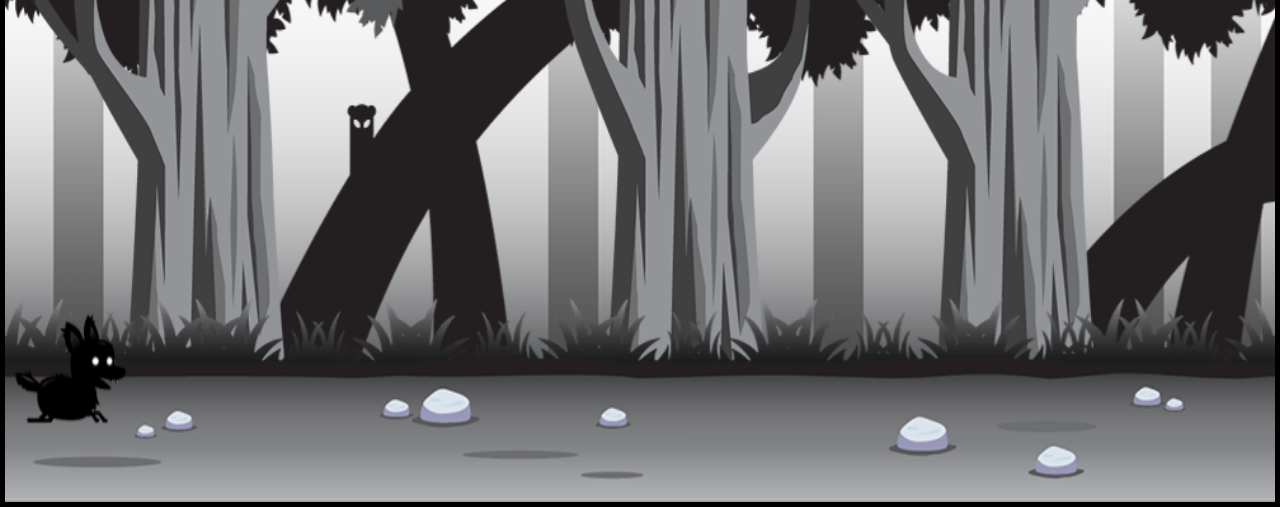
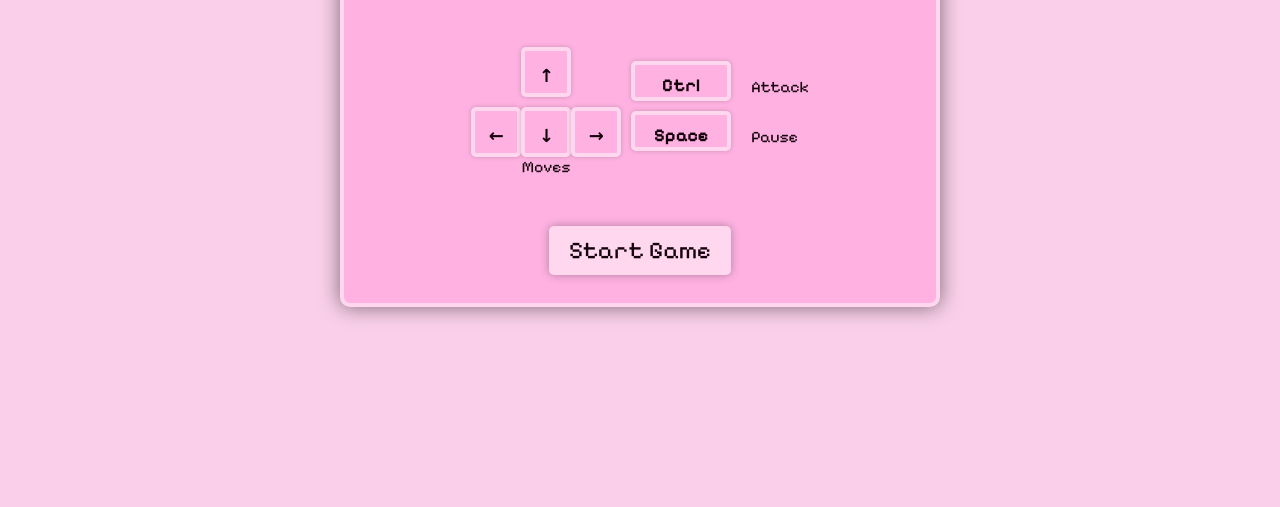
Before and after one commit to Ksy-Ksy-V/game, a plain HTML site: page index.html in a window 1280 px wide. Shown: the part 293-800 px from the top of the page. Drawn offline with Linux system fonts and the light colour scheme.

Commit message:
feat: Add initial start screen with game controls information and start button

```diff
--- a/index.html
+++ b/index.html
@@ -1,34 +1,64 @@
 <!DOCTYPE html>
 <html lang="en">
 	<head>
-    <meta charset="UTF-8">
-    <meta name="viewport" content="width=device-width, initial-scale=1.0">
+		<meta charset="UTF-8" />
+		<meta name="viewport" content="width=device-width, initial-scale=1.0" />
 		<title>Game for cat</title>
-    <link rel="preconnect" href="https://fonts.googleapis.com">
-<link rel="preconnect" href="https://fonts.gstatic.com" crossorigin>
-<link href="https://fonts.googleapis.com/css2?family=Pixelify+Sans:wght@400..700&display=swap" rel="stylesheet">
-    <link rel="stylesheet" href="style.css">
+		<link rel="preconnect" href="https://fonts.googleapis.com" />
+		<link rel="preconnect" href="https://fonts.gstatic.com" crossorigin />
+		<link
+			href="https://fonts.googleapis.com/css2?family=Pixelify+Sans:wght@400..700&display=swap"
+			rel="stylesheet"
+		/>
+		<link rel="stylesheet" href="style.css" />
 	</head>
 	<body>
+		<div id="startScreen">
+			<h1>Welcome to the Game!</h1>
+			<p>Use the following controls to play:</p>
+			<div class="controls-container">
+				<div class="move-controls">
+					<div class="key">↑</div>
+					<div class="horizontal-keys">
+						<div class="key">←</div>
+						<div class="key">↓</div>
+						<div class="key">→</div>
+					</div>
+					<div>Moves</div>
+				</div>
+				<div class="action-controls">
+					<li>
+						<div class="key space-key">Ctrl</div>
+						Attack
+					</li>
+					<li>
+						<div class="key space-key">Space</div>
+						Pause
+					</li>
+				</div>
+			</div>
+			<button id="startButton">Start Game</button>
+		</div>
+
 		<canvas id="canvas1"></canvas>
 
-    <img id="player" src="player.png">
+		<img id="player" src="player.png" />
 
-    <img id="layer1" src="layer-1.png">
-    <img id="layer2" src="layer-2.png">
-    <img id="layer3" src="layer-3.png">
-    <img id="layer4" src="layer-4.png">
-    <img id="layer5" src="layer-5.png">
+		<img id="layer1" src="layer-1.png" />
+		<img id="layer2" src="layer-2.png" />
+		<img id="layer3" src="layer-3.png" />
+		<img id="layer4" src="layer-4.png" />
+		<img id="layer5" src="layer-5.png" />
 
-    <img id="enemy_fly" src="enemy_fly.png">
-    <img id="enemy_plant" src="enemy_plant.png">
-    <img id="enemy_spider_big" src="enemy_spider_big.png">
+		<img id="enemy_fly" src="enemy_fly.png" />
+		<img id="enemy_plant" src="enemy_plant.png" />
+		<img id="enemy_spider_big" src="enemy_spider_big.png" />
 
-    <img id="fire" src="fire.png">
+		<img id="fire" src="fire.png" />
 
-    <img id="heart" src="heart.png">
+		<img id="heart" src="heart.png" />
 
-    <img id="collisionAnimation" src="boom.png">
+		<img id="collisionAnimation" src="boom.png" />
 
 		<script type="module" src="script.js"></script>
 	</body>
--- a/input.js
+++ b/input.js
@@ -1,27 +1,32 @@
 export class InputHandler {
-    constructor(game){
+	constructor(game) {
 		this.game = game;
 		this.keys = [];
-        window.addEventListener("keydown", e => {
+
+		window.addEventListener('keydown', (e) => {
 			console.log(e.key, this.keys);
-          if ((e.key === "ArrowDown" ||
-            e.key === "ArrowUp" ||
-            e.key === "ArrowLeft" ||
-            e.key === "ArrowRight" ||
-            e.key === "Enter"
-          ) && this.keys.indexOf(e.key) === -1){
+			if (
+				(e.key === 'ArrowDown' ||
+					e.key === 'ArrowUp' ||
+					e.key === 'ArrowLeft' ||
+					e.key === 'ArrowRight' ||
+					e.key === 'Control') &&
+				this.keys.indexOf(e.key) === -1
+			) {
 				this.keys.push(e.key);
-          } else if (e.key === "d") this.game.debug = !this.game.debug;
+			} else if (e.key === 'd') this.game.debug = !this.game.debug;
+		});
 
-        });
-        window.addEventListener("keyup", e => {
-            if (e.key === "ArrowDown" ||
-                e.key === "ArrowUp" ||
-                e.key === "ArrowLeft" ||
-                e.key === "ArrowRight" ||
-                e.key === "Enter"){
+		window.addEventListener('keyup', (e) => {
+			if (
+				e.key === 'ArrowDown' ||
+				e.key === 'ArrowUp' ||
+				e.key === 'ArrowLeft' ||
+				e.key === 'ArrowRight' ||
+				e.key === 'Control'
+			) {
 				this.keys.splice(this.keys.indexOf(e.key), 1);
 			}
-        })
+		});
 	}
 }
--- a/playerStates.js
+++ b/playerStates.js
@@ -31,7 +31,7 @@ export class Sitting extends State {
 			this.game.player.setState(states.RUNNING, 1);
 		} else if (input.includes('ArrowUp')) {
 			this.game.player.setState(states.RUNNING, 1);
-		} else if (input.includes('Enter')) {
+		} else if (input.includes('Control')) {
 			this.game.player.setState(states.ROLLING, 2);
 		}
 	}
@@ -60,7 +60,7 @@ export class Running extends State {
 			this.game.player.setState(states.SITTING, 0);
 		} else if (input.includes('ArrowUp')) {
 			this.game.player.setState(states.JUMPING, 1);
-		} else if (input.includes('Enter')) {
+		} else if (input.includes('Control')) {
 			this.game.player.setState(states.ROLLING, 2);
 		}
 	}
@@ -81,7 +81,7 @@ export class Jumping extends State {
 	handleInput(input) {
 		if (this.game.player.vy > this.game.player.weight) {
 			this.game.player.setState(states.FALLING, 1);
-		} else if (input.includes('Enter')) {
+		} else if (input.includes('Control')) {
 			this.game.player.setState(states.ROLLING, 2);
 		} else if (input.includes('ArrowDown')) {
 			this.game.player.setState(states.DIVING, 0);
@@ -128,12 +128,12 @@ export class Rolling extends State {
 				this.game.player.y + this.game.player.height * 0.5
 			)
 		);
-		if (!input.includes('Enter') && this.game.player.onGround()) {
+		if (!input.includes('Control') && this.game.player.onGround()) {
 			this.game.player.setState(states.RUNNING, 1);
-		} else if (!input.includes('Enter') && !this.game.player.onGround()) {
+		} else if (!input.includes('Control') && !this.game.player.onGround()) {
 			this.game.player.setState(states.FALLING, 1);
 		} else if (
-			input.includes('Enter') &&
+			input.includes('Control') &&
 			input.includes('ArrowUp') &&
 			this.game.player.onGround()
 		) {
@@ -178,7 +178,7 @@ export class Diving extends State {
 					)
 				);
 			}
-		} else if (input.includes('Enter') && this.game.player.onGround()) {
+		} else if (input.includes('Control') && this.game.player.onGround()) {
 			this.game.player.setState(states.ROLLING, 2);
 		}
 	}
--- a/script.js
+++ b/script.js
@@ -121,5 +121,9 @@ window.addEventListener('load', function () {
 		game.draw(ctx);
 		if (!game.gameOver) requestAnimationFrame(animate);
 	}
-	animate(0);
+
+	startButton.addEventListener('click', function () {
+		startScreen.style.display = 'none';
+		animate(0);
+	});
 });
--- a/style.css
+++ b/style.css
@@ -11,10 +11,11 @@ html {
 	overflow: hidden;
 	width: 100%;
 	height: 100%;
+	background-color: #f9cfe9;
 }
 
 #canvas1 {
-	border: 5px solid black;
+	border: 5px solid 050f07;
 	display: block;
 	position: absolute;
 	top: 0;
@@ -38,3 +39,101 @@ html {
 #heart {
 	display: none;
 }
+
+#startScreen {
+	position: absolute;
+	top: 50%;
+	left: 50%;
+	width: 600px;
+	height: 400px;
+	background-color: #ffb2e2;
+	color: #14000c;
+	display: flex;
+	flex-direction: column;
+	justify-content: center;
+	align-items: center;
+	font-family: 'Pixelify Sans', cursive;
+	transform: translate(-50%, -50%);
+	border: 4px solid #ffd8ef;
+	border-radius: 10px;
+	z-index: 10;
+	box-shadow: 0px 0px 20px rgba(0, 0, 0, 0.5);
+}
+
+.action-controls li {
+	list-style-type: none;
+	margin: 0;
+	padding: 0;
+	display: flex;
+	align-items: center;
+	gap: 10px;
+}
+
+.controls-container {
+	display: flex;
+	justify-content: space-between;
+	align-items: center;
+	margin-bottom: 50px;
+	margin-top: 50px;
+}
+
+.move-controls {
+	display: flex;
+	flex-direction: column;
+	align-items: center;
+}
+
+.horizontal-keys {
+	display: flex;
+	justify-content: space-between;
+	width: 150px;
+	margin-top: 10px;
+}
+
+.key {
+	width: 50px;
+	height: 50px;
+	background-color: #ffb2e2;
+	color: #14000c;
+	font-size: 18px;
+	font-weight: bold;
+	text-align: center;
+	line-height: 50px;
+	border-radius: 5px;
+	box-shadow: 0px 0px 5px rgba(0, 0, 0, 0.2);
+	border: 4px solid #ffd8ef;
+}
+
+.key:last-child {
+	margin-right: 0;
+}
+
+.action-controls .key {
+	width: 100px;
+	height: 40px;
+	line-height: 40px;
+	margin-right: 10px;
+}
+
+.space-key {
+	width: 200px;
+	margin-left: 10px;
+	margin-bottom: 10px;
+}
+
+#startScreen button {
+	font-size: 24px;
+	padding: 10px 20px;
+	cursor: pointer;
+	background-color: #ffd8ef;
+	border: none;
+	border-radius: 5px;
+	color: #14000c;
+	box-shadow: 0px 0px 10px rgba(0, 0, 0, 0.3);
+	transition: background-color 0.3s ease;
+	font-family: 'Pixelify Sans', cursive;
+}
+
+#startScreen button:hover {
+	background-color: #fe69c6;
+}
```
Lines whose indentation alone changed are shown as unchanged.
